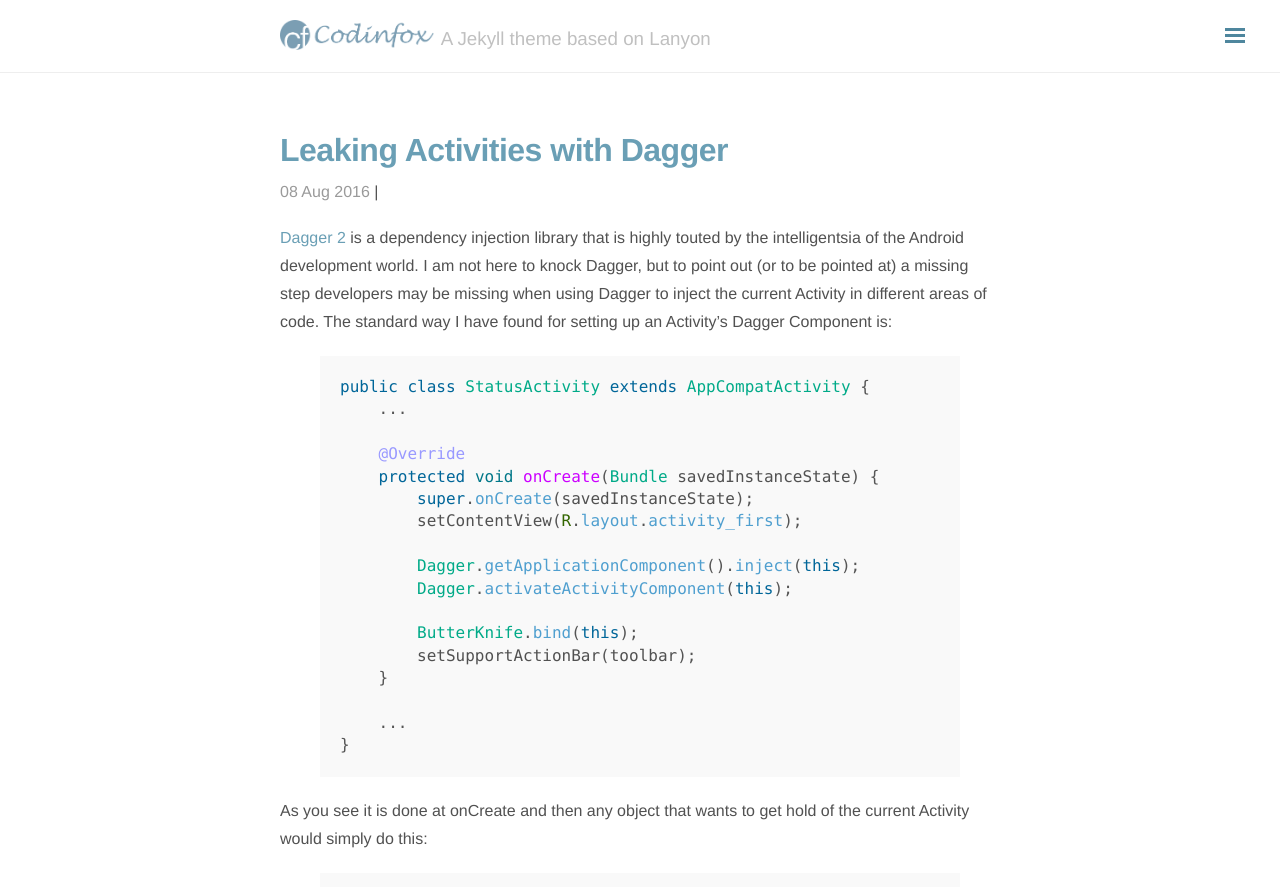
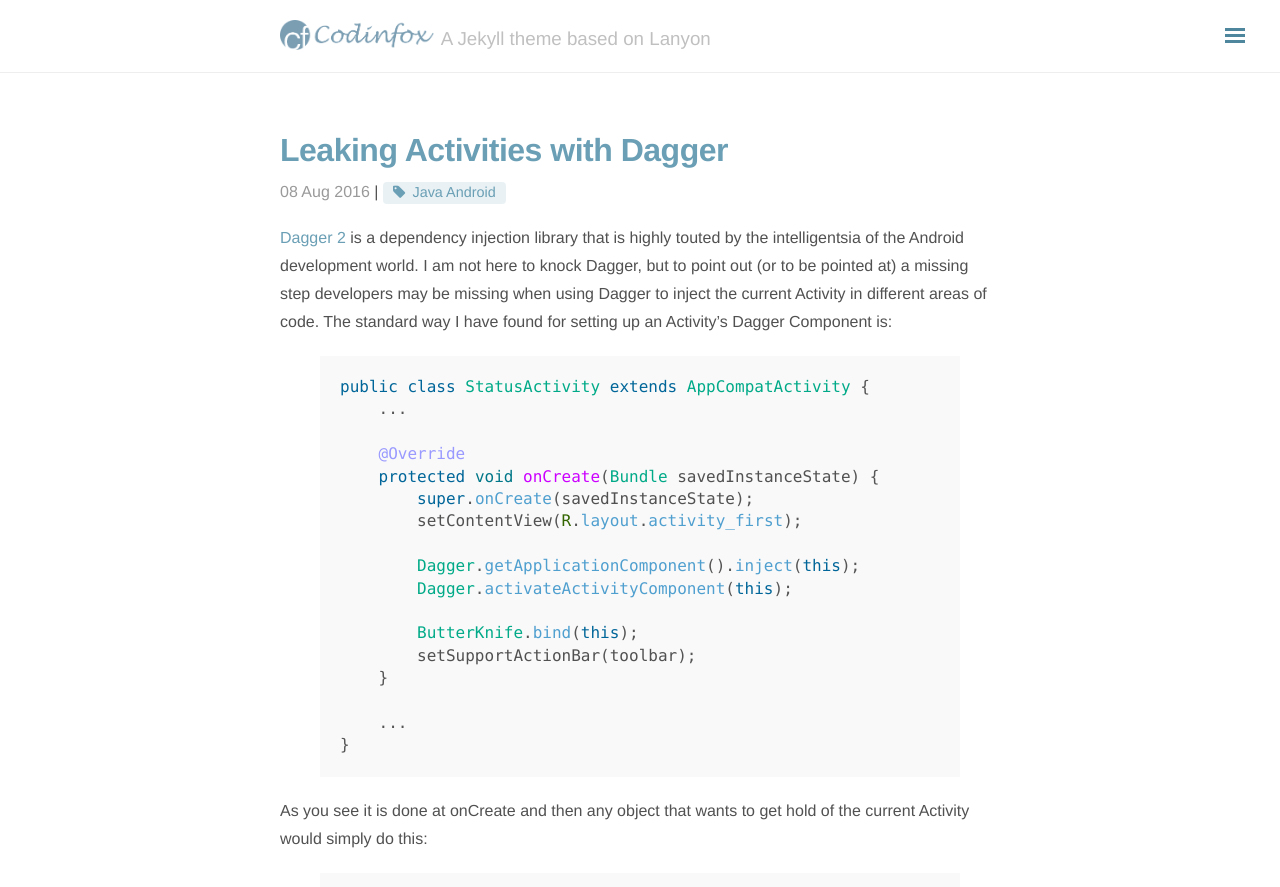
Before and after one commit to brh/brh.github.io, a Jekyll site: the page built from _posts/2016-08-08-leaky-dagger.md, in a window 1280 px wide and 900 px high. Shown: the top 887 px of the window. Built offline with Jekyll 4.4.1, drawn with Linux system fonts in a browser that asks for light colours; nearby versions of some CDN libraries; comment, search, counter and statistics services are not loaded.

Commit message:
tagging?

```diff
--- a/_posts/2016-08-08-leaky-dagger.md
+++ b/_posts/2016-08-08-leaky-dagger.md
@@ -1,6 +1,7 @@
 ---
 layout: post
 title: Leaking Activities with Dagger
+tag: Java Android
 ---
 
 [Dagger 2](https://github.com/google/dagger) is a dependency injection library that is highly touted by the intelligentsia of the Android development world.  I am not here to knock Dagger, but to point out (or to be pointed at) a missing step developers may be missing when using Dagger to inject the current Activity in different areas of code.  The standard way I have found for setting up an Activity's Dagger Component is:
```
